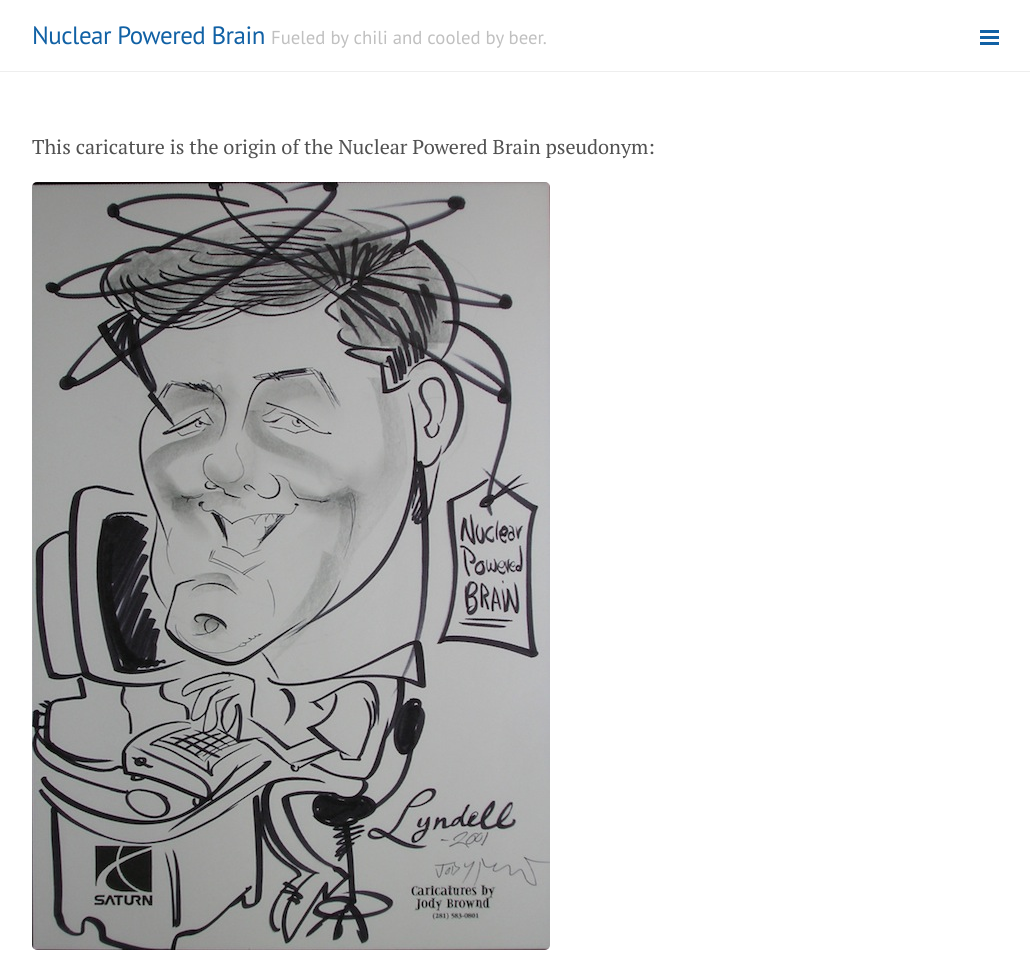
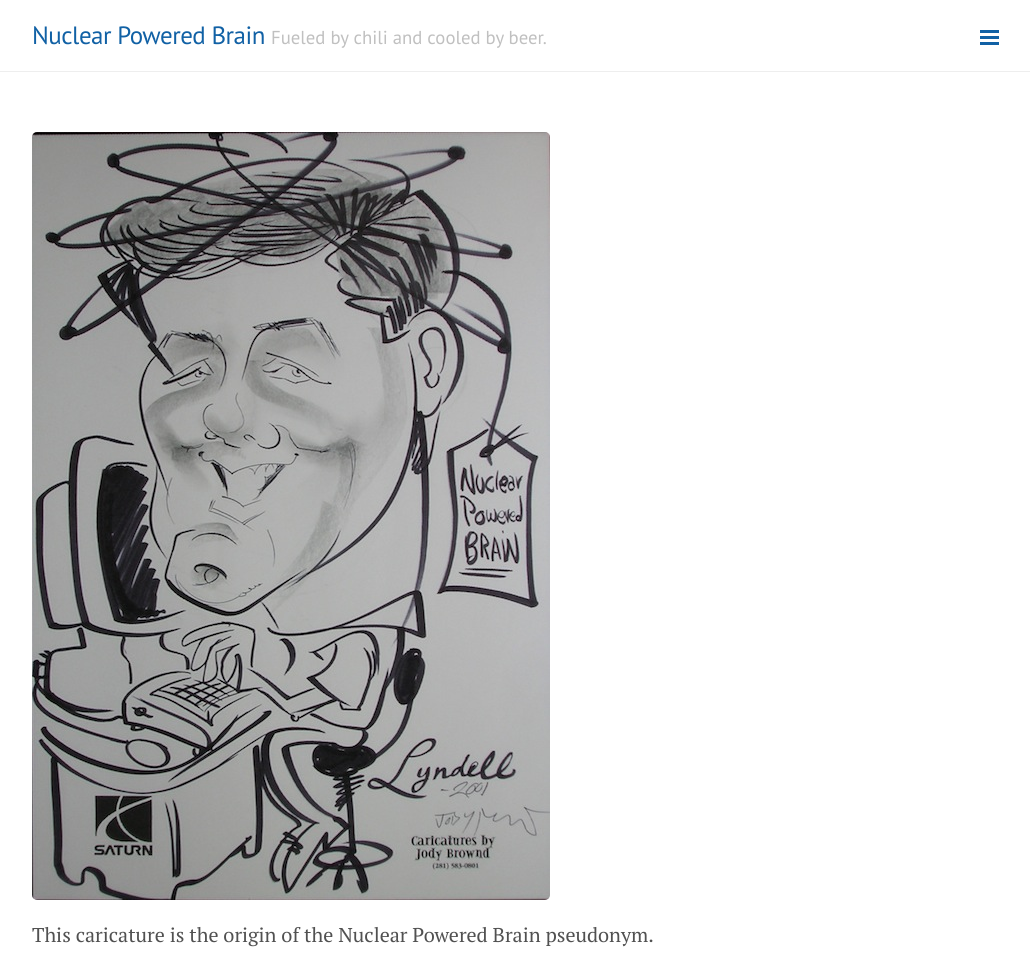
Before and after one commit to lyndell/lyndell.github.io, a Jekyll site: the page built from index.md, in a window 1280 px wide. Shown: the whole page, without its empty margins (248-1278 px from the left). Built offline with Jekyll 4.4.1, drawn with Linux system fonts in a browser that asks for light colours.

```diff
--- a/404.html
+++ b/404.html
@@ -6,6 +6,5 @@ permalink: 404.html
 
 <div class="page">
   <h1 class="page-title">404: Page not found</h1>
-  <p class="lead">Sorry, we've misplaced that URL or it's
-  pointing to something that doesn't exist. <a href="{{ site.baseurl }}/">Head back home</a> to try finding it again.</p>
+  <p class="lead">Sorry, we've misplaced that URL or it's pointing to something that doesn't exist. <a href="{{ site.baseurl }}">Head back home</a> to try finding it again.</p>
 </div>
--- a/_config.yml
+++ b/_config.yml
@@ -12,13 +12,13 @@ kramdown:
 title:            Nuclear Powered Brain
 tagline:          "Fueled by chili and cooled by beer."
 description:      "The Nuclear Powered Brain:  Fueled by chili and cooled by beer."
-baseurl:          "" # the subpath of your site, e.g. /blog/
+baseurl:          "/" # the subpath of your site, e.g. /blog/
 url:              "http://nuclearpoweredbrain.com" # the base hostname & protocol for your site
 paginate:         5
 
 author:
-  name:           'Mark Otto'
-  url:            https://twitter.com/mdo
+  name:           'Lyndell'
+  url:            https://twitter.com/LyndellNET
   #email:         your-email@domain.com
   #twitter_username: LyndellUS
   #github_username:  lyndell
@@ -27,4 +27,4 @@ author:
 version:          3.0.0
 
 github:
-#  repo:           https://github.com/poole/lanyon
+#  repo:           https://github.com/lyndell
--- a/_includes/head.html
+++ b/_includes/head.html
@@ -15,14 +15,14 @@
   </title>
 
   <!-- CSS -->
-  <link rel="stylesheet" href="{{ site.baseurl }}/public/css/poole.css">
-  <link rel="stylesheet" href="{{ site.baseurl }}/public/css/syntax.css">
-  <link rel="stylesheet" href="{{ site.baseurl }}/public/css/lanyon.css">
+  <link rel="stylesheet" href="{{ site.baseurl }}public/css/poole.css">
+  <link rel="stylesheet" href="{{ site.baseurl }}public/css/syntax.css">
+  <link rel="stylesheet" href="{{ site.baseurl }}public/css/lanyon.css">
   <link rel="stylesheet" href="http://fonts.googleapis.com/css?family=PT+Serif:400,400italic,700|PT+Sans:400">
 
   <!-- Icons -->
   <link rel="apple-touch-icon-precomposed" sizes="144x144" href="{{ site.baseurl }}public/apple-touch-icon-precomposed.png">
-  <link rel="shortcut icon" href="{{ site.baseurl }}/public/favicon.ico">
+  <link rel="shortcut icon" href="{{ site.baseurl }}public/favicon.ico">
 
   <!-- RSS -->
   <link rel="alternate" type="application/rss+xml" title="RSS" href="/atom.xml">
--- a/index.md
+++ b/index.md
@@ -3,6 +3,6 @@ layout: default
 permalink: /
 ---
 
-This caricature is the origin of the Nuclear Powered Brain pseudonym:
+![caricature](nuclear.jpg)
 
-![caricature](nuclear.jpg)
+This caricature is the origin of the Nuclear Powered Brain pseudonym.
```
Also changed, not shown: _includes/footer.html (deleted, +0 -53 lines), _includes/header.html (deleted, +0 -27 lines), about.md (added, +31 -0 lines), 2 other files.
